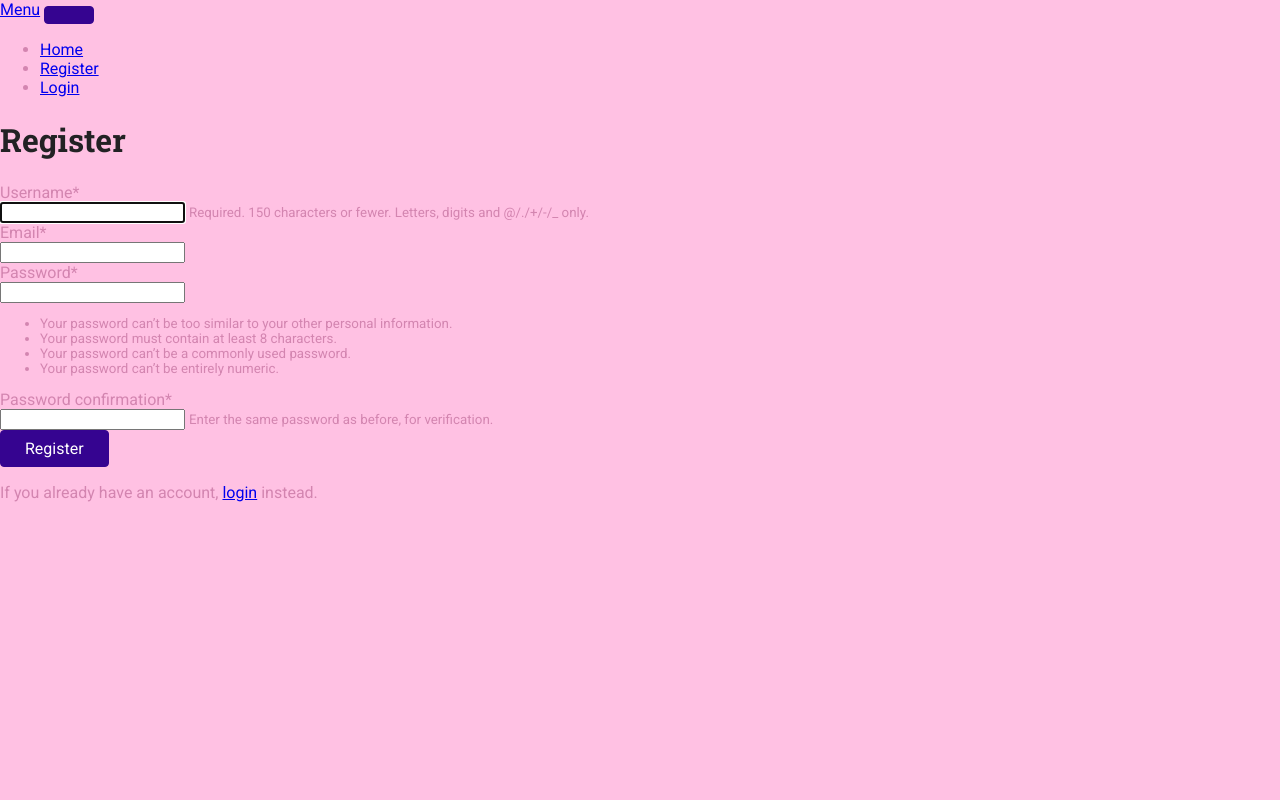
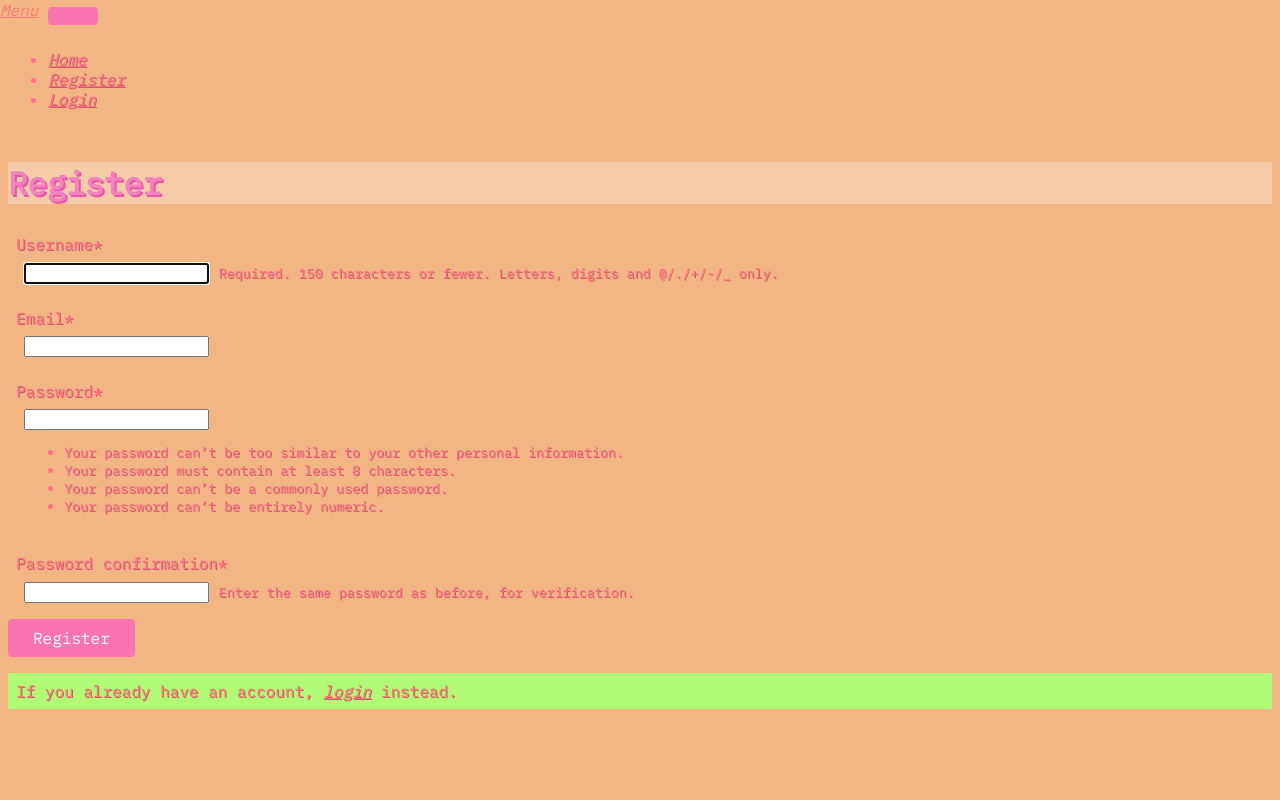
Before and after one commit to raphaelavergud/django_blog, a Django app: page /register/ in a window 1280 px wide. Run offline with Django 3.2, Linux system fonts and the light colour scheme; some libraries are stand-ins or nearby versions.

Commit message:
very beautiful css

```diff
--- a/django_blog/blog/static/blog/styles/base.css
+++ b/django_blog/blog/static/blog/styles/base.css
@@ -1,21 +1,45 @@
-@import url("https://fonts.googleapis.com/css2?family=Roboto:wght@400;700&family=Roboto+Slab:wght@700&display=swap");
+@import url("https://fonts.googleapis.com/css2?family=IBM+Plex+Mono:wght@100;400&display=swap");
 
 * {
     box-sizing: border-box;
 }
 
 body {
-  font-family: "Roboto", sans-serif;
+    font-family: "IBM Plex Mono", monospace;
     margin: 0;
-  background-color: #ffc1e3;
-  color: #d385b0;
+    background-color: #F1B684;
+    color: #FA7D75;
 }
+
+p {
+    font-family: "IBM Plex Mono", monospace;
+    margin: 0;
+    padding: 8px;
+    background-color: #B0FA75;
+    color: #FA7D75;
+}
+
+div {
+    font-family: "IBM Plex Mono", monospace;
+    margin: 0;
+    padding: 8px;
+    color: #ff7385;
+    text-shadow: 1px 1px #cc5c6a;
+}
+
+a {
+    color: inherit;
+    font-style: italic;
+}
+
 
 h1,
 h2,
 h3 {
-  font-family: "Roboto Slab", sans-serif;
-  color: #222224;
+    font-family: "IBM Plex Mono", monospace;
+    color: #F184BF;
+    background-color: #F5CBA8;
+    text-shadow: 2px 2px #ec56a7;
 }
 
 button,
@@ -23,8 +47,8 @@ button,
     cursor: pointer;
     font: inherit;
     padding: 0.5rem 1.5rem;
-  background-color: #350490;
-  border: 1px solid #350490;
+    background-color: #fa75b0;
+    border: 1px solid #fa75b0;
     color: white;
     border-radius: 4px;
     text-decoration: none;
@@ -32,8 +56,8 @@ button,
 
 button:hover,
 .btn:hover {
-  background-color: #230161;
-  border-color: #230161;
+    background-color: #fdc7df;
+    border-color: #fdc7df;
 }
 
 #main-header {
@@ -48,8 +72,9 @@ button:hover,
 
 #main-logo {
     font-size: 3rem;
-  font-family: "Roboto Slab", sans-serif;
+    font-family: "IBM Plex Mono", monospace;
     text-decoration: none;
-  color: #350490;
+    color: #75FA7C;
+    text-shadow: 1px 1px 	#75b0fa;
     font-weight: bold;
 }
--- a/django_blog/blog/templates/blog/home.html
+++ b/django_blog/blog/templates/blog/home.html
@@ -3,7 +3,7 @@
 {% block pagetitle %}BlogBlog{% endblock pagetitle %}
 {% block content %}
 
-
+    <h1>Welcome to Raphaela's website.</h1>
         {% for blog in blog_posts %}
         <p><a href="/blog/{{ blog.id }}/"> {{ blog.title }} </a></p>
         {% endfor %}
```
Lines whose indentation alone changed are shown as unchanged.
